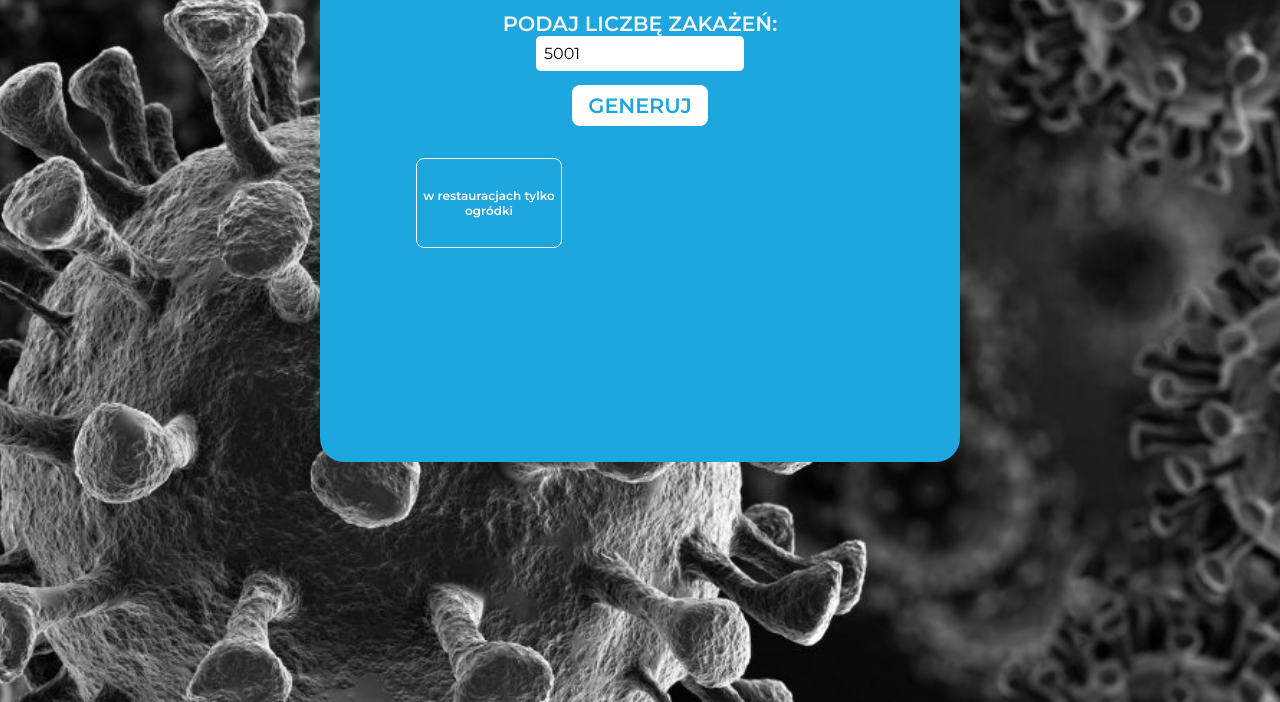
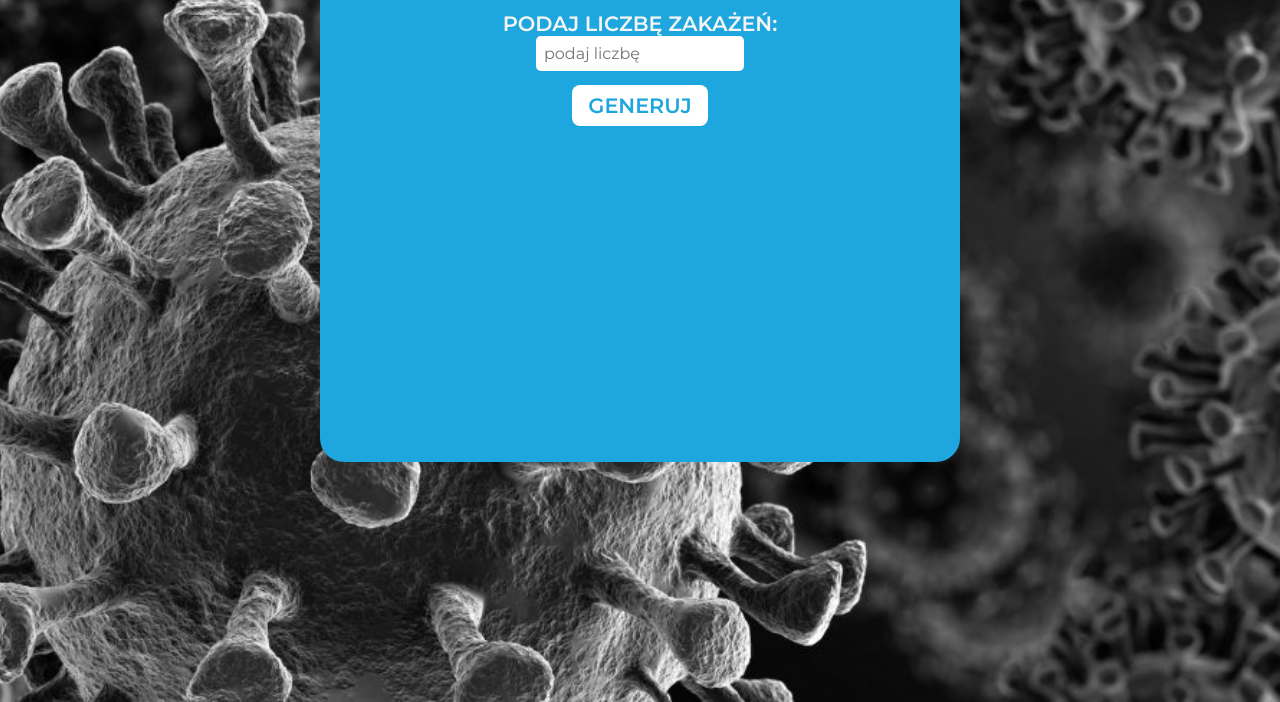
Before and after one commit to SzJackiewicz/GeneratorObostrzen, a plain HTML site: page index.html in a window 1280 px wide. Shown: the part 198-900 px from the top of the page. Drawn offline with Linux system fonts and the light colour scheme.

Commit message:
działa, do refactoringu

```diff
--- a/index.html
+++ b/index.html
@@ -20,7 +20,7 @@
                 </div>
                 <div class="input">
                     <label for="fnumber" class="class">PODAJ LICZBĘ ZAKAŻEŃ:</label><br>
-                    <input type="number" id="fnumber" name="fnumber" placeholder="podaj liczbę" value="5001"><br>
+                    <input type="number" id="fnumber" name="fnumber" placeholder="podaj liczbę"><br>
                 </div>
                 <div id="btn" class="button">
                     <button>GENERUJ</button>
--- a/main.js
+++ b/main.js
@@ -44,13 +44,13 @@ function getRandom(inputValue) {
 }
 //niech pod random będzie liczba, która będzie indeksem tablicy i wtedy return zwróci tablicę o konkretnym indeksie
 
-function addNewRest(inputValue) {
+function addNewRest() {
   const taskDiv = document.createElement("div");
-  taskDiv.textContent = getRandom(inputValue);
+  taskDiv.textContent = getRandom(input.value);
   taskDiv.classList.add("rest");
   list.appendChild(taskDiv);
   // list to nazwa klasy w której są obostrzenia. klasa to div class='list'
 }
 
 // btn.addEventListener("click", addNewRest);
-btn.addEventListener('click', addNewRest(inputValue));
+btn.addEventListener('click', addNewRest);
```
